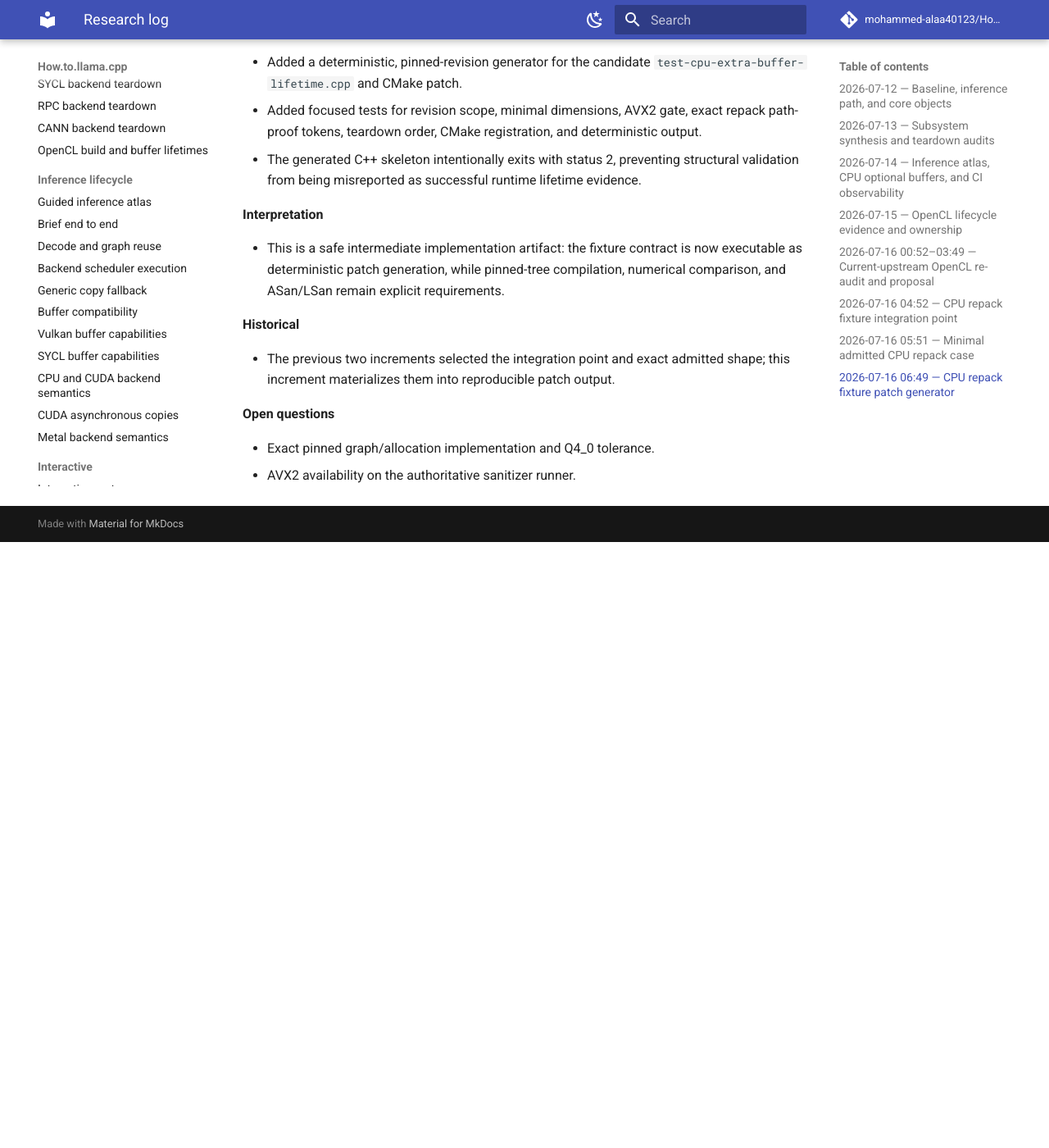
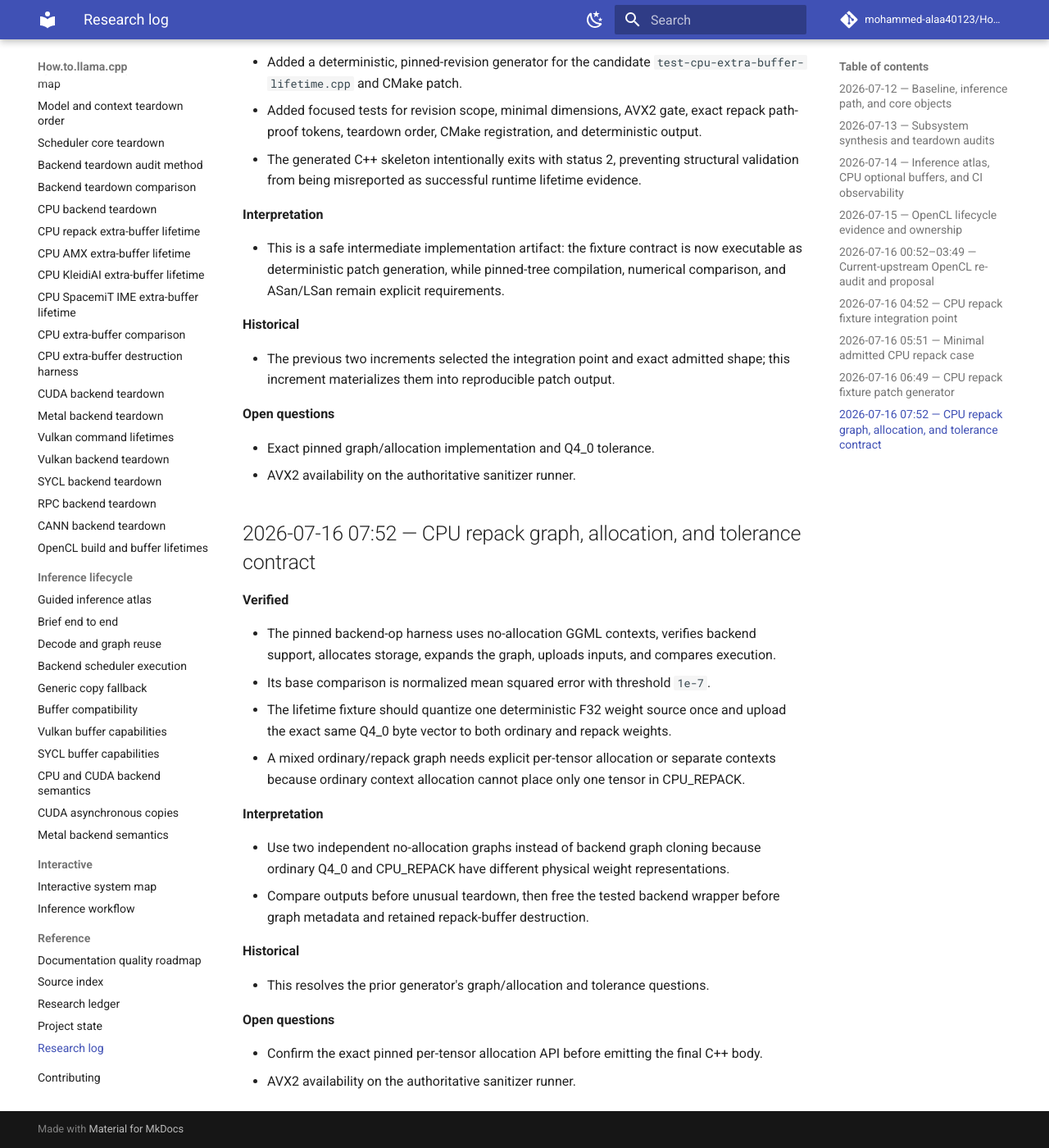
Before and after one commit to mohammed-alaa40123/How.to.llama.cpp, an MkDocs documentation site: the page built from docs/reference/research-log.md, in a window 1280 px wide and 1400 px high, scrolled down 3757 px. Shown: the whole window at 82% size. Built offline with MkDocs 1.6.1 and Material for MkDocs 9.7.7, drawn with Linux system fonts in a browser that asks for light colours; comment, search, counter and statistics services are not loaded; before the commit the page ends 4418 px from its top, so only the background shows below that.

Commit message:
docs: log CPU repack graph allocation contract

```diff
--- a/docs/reference/research-log.md
+++ b/docs/reference/research-log.md
@@ -125,3 +125,26 @@
 
 - Exact pinned graph/allocation implementation and Q4_0 tolerance.
 - AVX2 availability on the authoritative sanitizer runner.
+
+## 2026-07-16 07:52 — CPU repack graph, allocation, and tolerance contract
+
+**Verified**
+
+- The pinned backend-op harness uses no-allocation GGML contexts, verifies backend support, allocates storage, expands the graph, uploads inputs, and compares execution.
+- Its base comparison is normalized mean squared error with threshold `1e-7`.
+- The lifetime fixture should quantize one deterministic F32 weight source once and upload the exact same Q4_0 byte vector to both ordinary and repack weights.
+- A mixed ordinary/repack graph needs explicit per-tensor allocation or separate contexts because ordinary context allocation cannot place only one tensor in CPU_REPACK.
+
+**Interpretation**
+
+- Use two independent no-allocation graphs instead of backend graph cloning because ordinary Q4_0 and CPU_REPACK have different physical weight representations.
+- Compare outputs before unusual teardown, then free the tested backend wrapper before graph metadata and retained repack-buffer destruction.
+
+**Historical**
+
+- This resolves the prior generator's graph/allocation and tolerance questions.
+
+**Open questions**
+
+- Confirm the exact pinned per-tensor allocation API before emitting the final C++ body.
+- AVX2 availability on the authoritative sanitizer runner.
```
